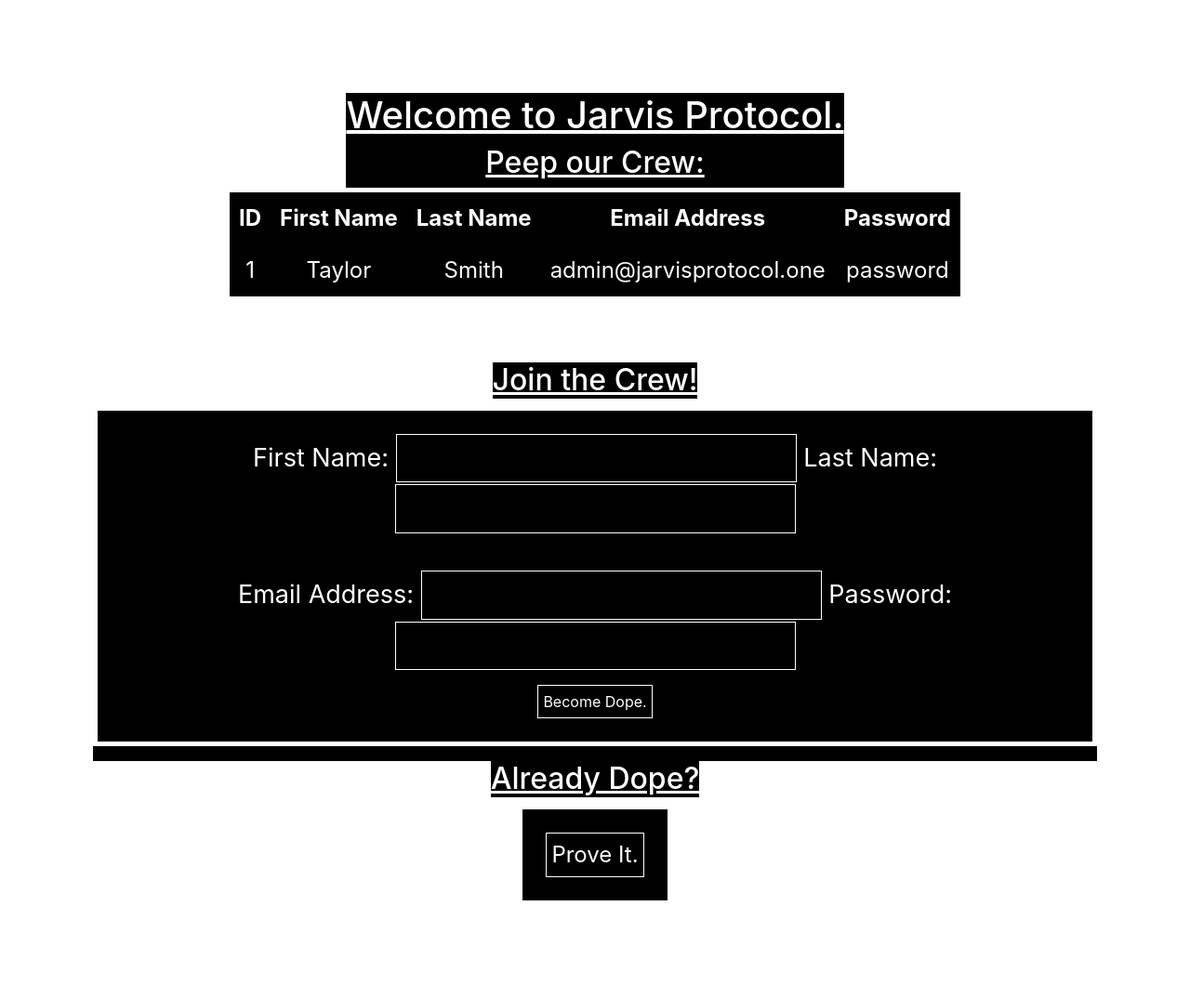
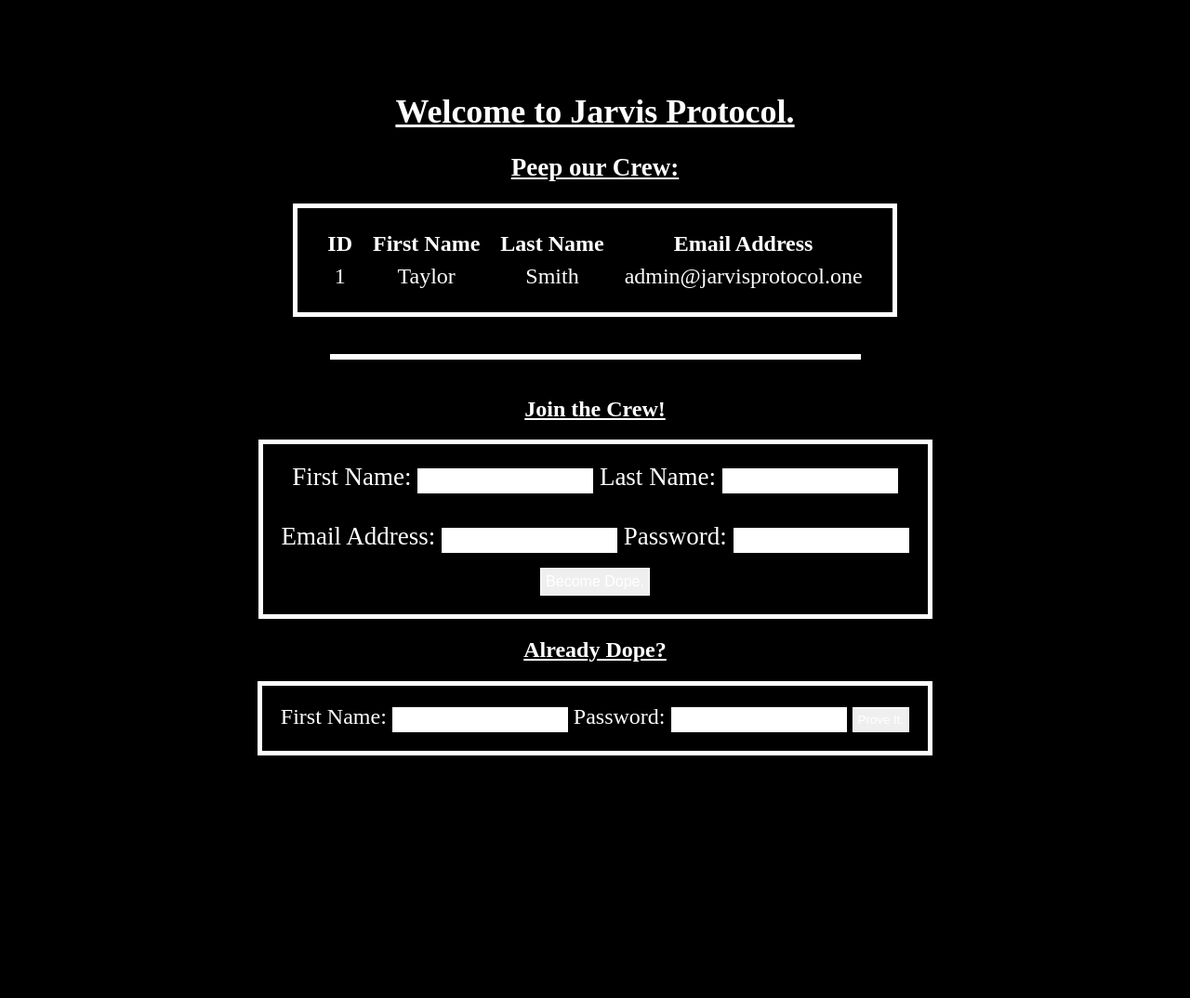
Before and after one commit to tjsmith47/jarvisProtocol, a Django app: page / in a window 1280 px wide. Shown: the whole page at 93% size. After the commit the page ends 813 px from the top, so only its background shows below. Run offline with Django 3.2, Linux system fonts and the light colour scheme; data comes from the database, SQL or seed files in the repository; some libraries are stand-ins or nearby versions.

Commit message:
testing stylesheet

```diff
--- a/single_model_orm/settings.py
+++ b/single_model_orm/settings.py
@@ -25,7 +25,7 @@
 SECRET_KEY = config('SECRET_KEY')
 
 # SECURITY WARNING: don't run with debug turned on in production!
-DEBUG = False
+DEBUG = True
 
 ALLOWED_HOSTS = ['localhost']
 
@@ -120,6 +120,7 @@
 # https://docs.djangoproject.com/en/3.2/howto/static-files/
 
 STATIC_URL = '/static/'
+STATIC_ROOT = os.path.join(BASE_DIR, "static/")
 
 # Default primary key field type
 # https://docs.djangoproject.com/en/3.2/ref/settings/#default-auto-field
--- a/users_app/static/css/index_style.css
+++ b/users_app/static/css/style.css
@@ -1,18 +1,17 @@
 * {
     color: white;
-    background-color: black;
 }
 
 body {
     margin: auto;
     display: flex;
-    padding: 100px;
+    padding: 75px;
     display: flex;
     flex-flow: column;
     align-items: center;
     vertical-align: auto;
     justify-items: center;
-    /* background-color: black; */
+    background-color: black;
 }
 
 .greeting, .register {
@@ -22,19 +21,13 @@
     text-align: center;
     text-decoration:underline;
 }
-/* h2 {
-    font-size: larger;
-} */
 form, table {
     margin: auto;
-    padding: 25px;
+    padding: 20px;
     font-size: 1.5em;
     text-align: center;
     align-items: center;
     border: 5px solid white;
-/*     display: inline-flex;
-    vertical-align: center;
-    flex-flow: column; */
     justify-content:space-between;
 }
 form {
@@ -42,13 +35,13 @@
     justify-content:space-between;
 }
 th, td {
-    padding: 10px;
+    padding: 3px 10px;
 }
 label {
     text-align: flex-start;
 }
 input {
-    /* align-self:flex-end; */
+    align-self:flex-end;
     border: 1px solid white;
     padding: 5px;
 }
--- a/users_app/templates/dashboard.html
+++ b/users_app/templates/dashboard.html
@@ -14,7 +14,7 @@
 </head>
 <body>
     <div class="greeting">
-        <h1>Welcome, {{request.session.first_name}} {{request.session.last_name}}, to the Kool Kids Klub.</h1>
+        <h1>Welcome, {{request.session.first_name}} {{request.session.last_name}}, to the Kewl Kids Crew.</h1>
         <h2>Brace yourself. It gets edgy.</h2>
     </div>
     <div class="dashboard">
--- a/users_app/templates/index.html
+++ b/users_app/templates/index.html
@@ -2,15 +2,11 @@
 <html lang="en">
 <head>
     <meta charset="UTF-8">
+    <meta http-equiv="X-UA-Compatible" content="IE=edge">
     <meta name="viewport" content="width=device-width, initial-scale=1.0">
-    <meta http-equiv="X-UA-Compatible" content="ie=edge">
-    <meta name="Description" content="Enter your description here"/>
-    <link rel="stylesheet" href="https://cdnjs.cloudflare.com/ajax/libs/twitter-bootstrap/4.6.0/css/bootstrap.min.css">
-    <link rel="stylesheet" href="https://cdnjs.cloudflare.com/ajax/libs/font-awesome/5.15.4/css/all.min.css">
-    <link rel="stylesheet" href="assets/css/style.css">
-    <title>Jarvis Protocol User Dashboard</title>
+    <title>Jarvis Protocol Landing Page</title>
     {% load static %}
-    <link rel="stylesheet" href="{% static 'css/index_style.css' %}">
+    <link rel="stylesheet" href="{% static 'css/style.css' %}">
 </head>
 <body>
     <div class="greeting">
@@ -24,7 +20,6 @@
                 <th>First Name</th>
                 <th>Last Name</th>
                 <th>Email Address</th>
-                <th>Password</th>
             </tr>
         </thead>
         <tbody>
@@ -34,7 +29,6 @@
                 <td>{{user.first_name}}</td>
                 <td>{{user.last_name}}</td>
                 <td>{{user.email}}</td>
-                <td>{{user.password}}</td>
             </tr>
             {% endfor %}
         </tbody>
@@ -49,7 +43,7 @@
     </ul>
     {% endif %}
     <div class="register">
-        <form action='/create' method='POST' class=form-group>
+        <form action='/create' method='POST' class="form-group">
             {% csrf_token %}
             <!-- Title Input Field -->
             <label for="first_name">First Name: </label>
@@ -61,7 +55,7 @@
             <!-- Release Date Input Field -->
             <label for="email">Email Address: </label>
             <input type="email" name="email" aria-label="user_email">
-            <!-- Duration Input Field -->
+            <!-- Password Input Field -->
             <label for="password">Password: </label>
             <input type="password" name="password"  form- aria-label="user_password">
             <br>
@@ -72,10 +66,13 @@
     <h2>Already Dope?</h2>
     <form action='/login' method="POST">
         {% csrf_token %}
+        <!-- Title Input Field -->
+        <label for="first_name">First Name: </label>
+        <input type="text" name="first_name" aria-label="user_first_name">
+        <!-- Password Input Field -->
+        <label for="password">Password: </label>
+        <input type="password" name="password"  form- aria-label="user_password">
         <input type="submit" id="login" value="Prove It." aria-label="login">
     </form>
-    <script src="https://cdnjs.cloudflare.com/ajax/libs/jquery/3.5.1/jquery.min.js"></script>
-    <script src="https://cdnjs.cloudflare.com/ajax/libs/popper.js/1.16.1/umd/popper.min.js"></script>
-    <script src="https://cdnjs.cloudflare.com/ajax/libs/twitter-bootstrap/4.6.0/js/bootstrap.min.js"></script>
 </body>
 </html>
```
Also changed, not shown: users_app/static/css/dash_style.css (deleted, +0 -30 lines), users_app/static/css/land_style.css (deleted, +0 -30 lines), 1 other file.
